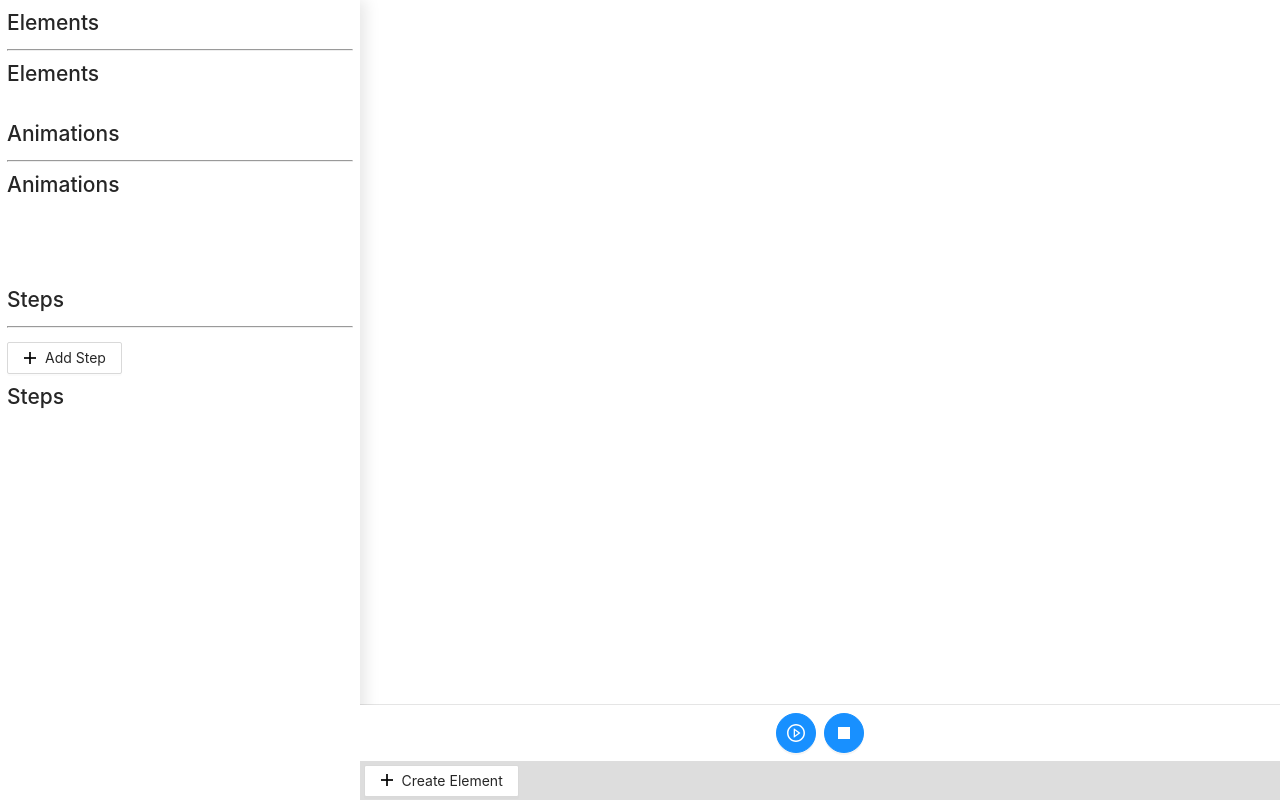
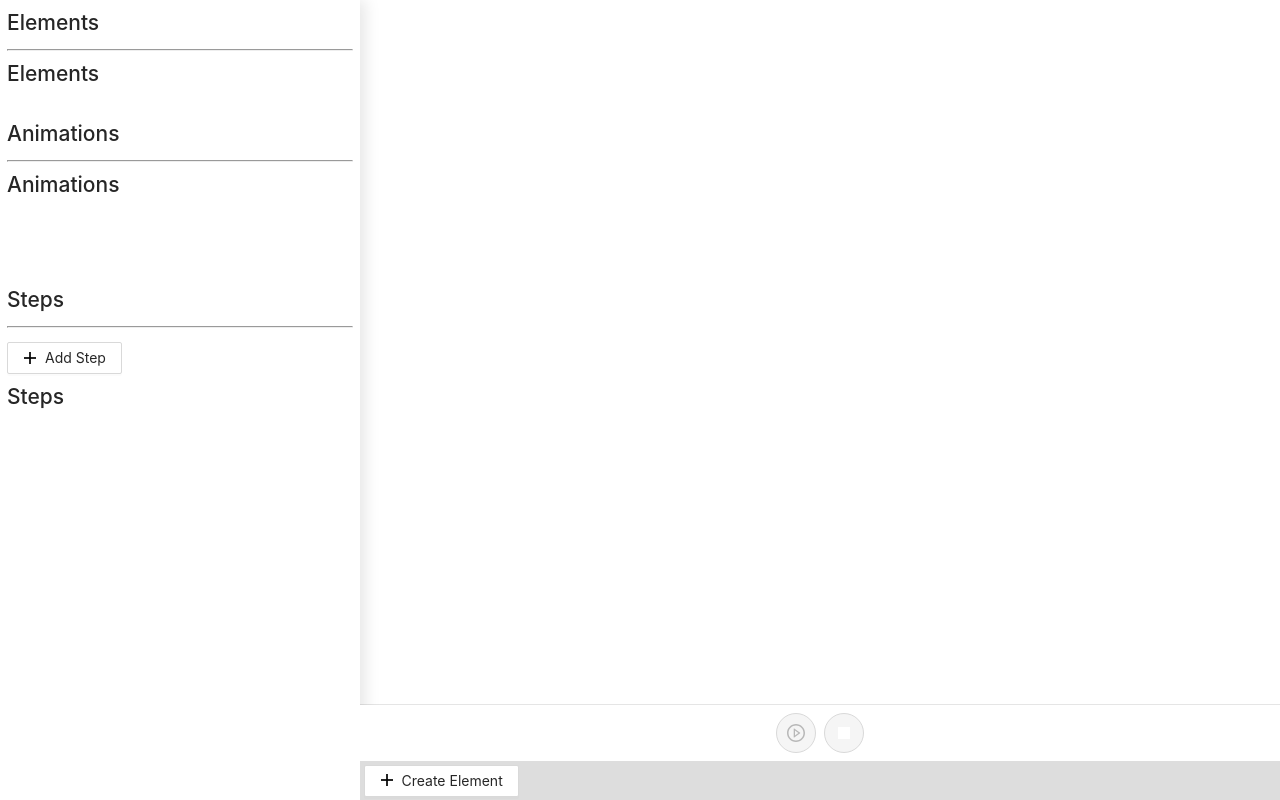
Before and after one commit to drikusroor/animone, a Vue app: page / in a window 1280 px wide. Built offline with nearby package versions, Linux system fonts and the light colour scheme.

Commit message:
Disable PlayControl buttons as we cannot yet use them

```diff
--- a/src/components/PlayControls.vue
+++ b/src/components/PlayControls.vue
@@ -13,12 +13,12 @@ export default {
 
 <template>
   <div class="play-controls">
-    <a-button type="primary" shape="circle" :size="size">
+    <a-button type="primary" shape="circle" :size="size" disabled>
       <template #icon>
         <PlayCircleOutlined />
       </template>
     </a-button>
-    <a-button type="primary" shape="circle" :size="size">
+    <a-button type="primary" shape="circle" :size="size" disabled>
       <template #icon>
         <div class="play-controls__stop"></div>
       </template>
```
